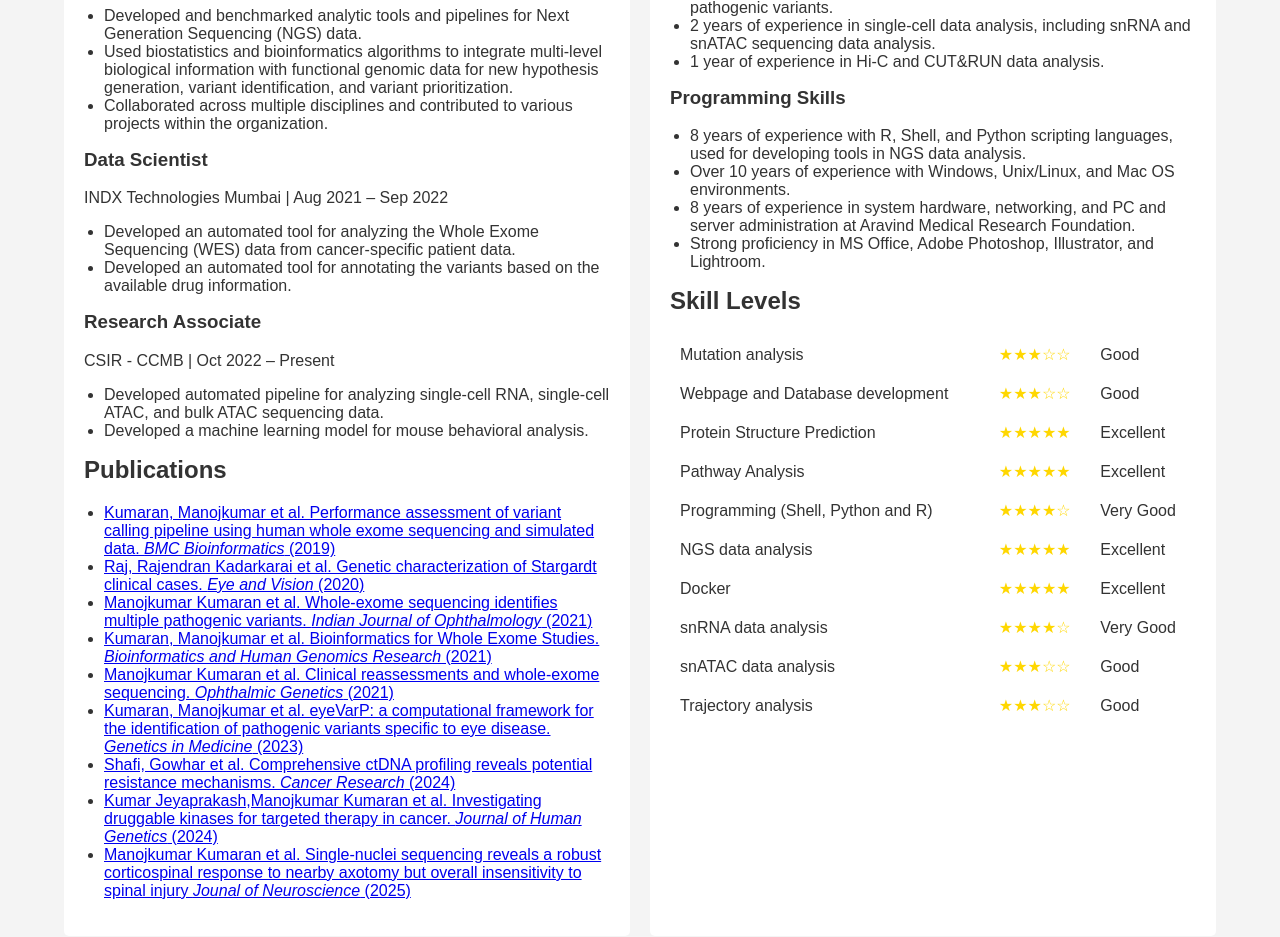
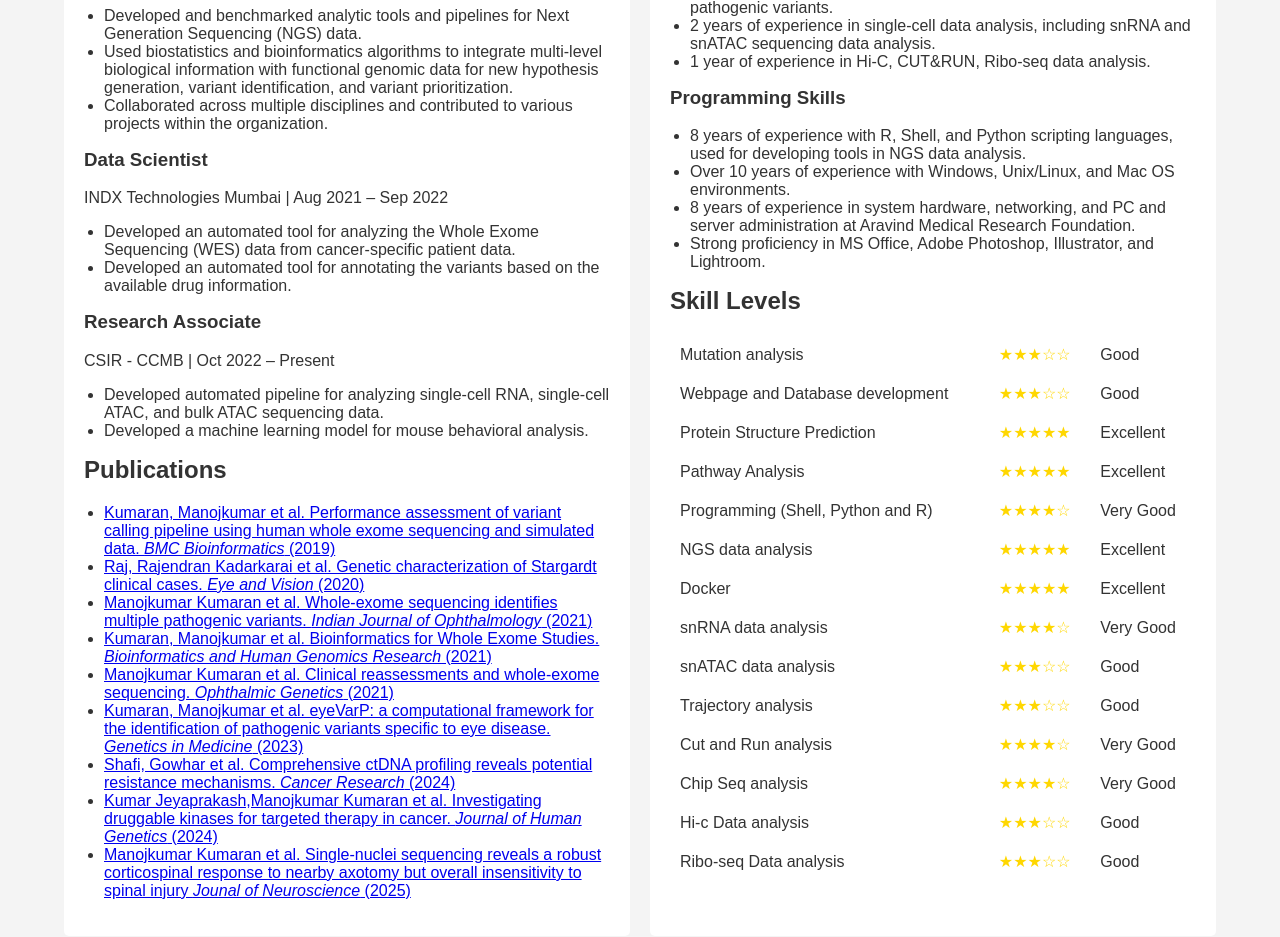
Before and after one commit to mano2991/Mano2991, a plain HTML site: page index.html in a window 1280 px wide. Shown: the part 449-1386 px from the top of the page. Drawn offline with Linux system fonts and the light colour scheme.

Commit message:
Update index.html
Updated about cut and run, riboseq, hic

Signed-off-by: manojkumar <mano2991@users.noreply.github.com>

```diff
--- a/index.html
+++ b/index.html
@@ -170,7 +170,7 @@
                     <li>Having experience in nucleic acid as well as protein sequence and structural analysis.</li>
                     <li>Experience in machine learning model for filtering and prioritizing pathogenic variants.</li>
                     <li>2 years of experience in single-cell data analysis, including snRNA and snATAC sequencing data analysis.</li>
-                    <li>1 year of experience in Hi-C and CUT&RUN data analysis.</li>
+                    <li>1 year of experience in Hi-C, CUT&RUN, Ribo-seq data analysis.</li>
                 </ul>
                 <h3>Programming Skills</h3>
                 <ul>
@@ -232,6 +232,26 @@
                             <td class="stars">★★★☆☆</td>
                             <td>Good</td>
                         </tr>
+                        <tr>
+                            <td>Cut and Run analysis</td>
+                            <td class="stars">★★★★☆</td>
+                            <td>Very Good</td>
+                        </tr>
+                        <tr>
+                            <td>Chip Seq analysis</td>
+                            <td class="stars">★★★★☆</td>
+                            <td>Very Good</td>
+                        </tr>
+                        <tr>
+                            <td>Hi-c Data analysis</td>
+                            <td class="stars">★★★☆☆</td>
+                            <td>Good</td>
+                        </tr>
+                        <tr>
+                            <td>Ribo-seq Data analysis</td>
+                            <td class="stars">★★★☆☆</td>
+                            <td>Good</td>
+                        </tr>
                     </table>
                 </section>
 
```
